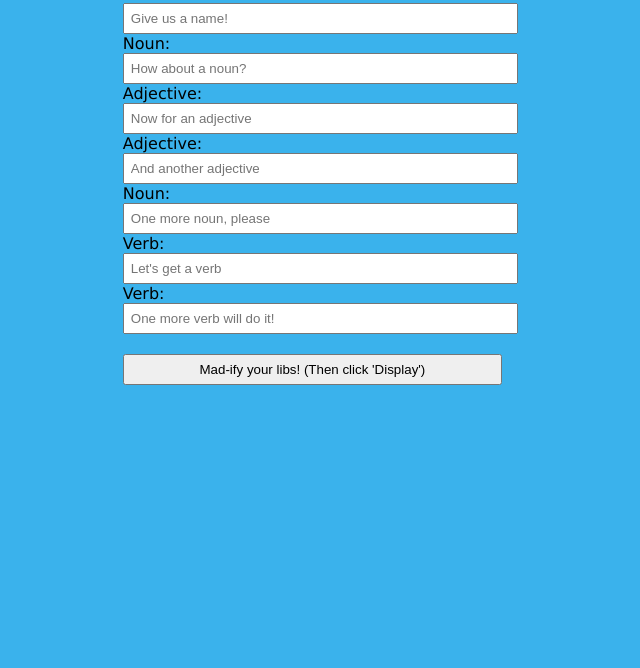
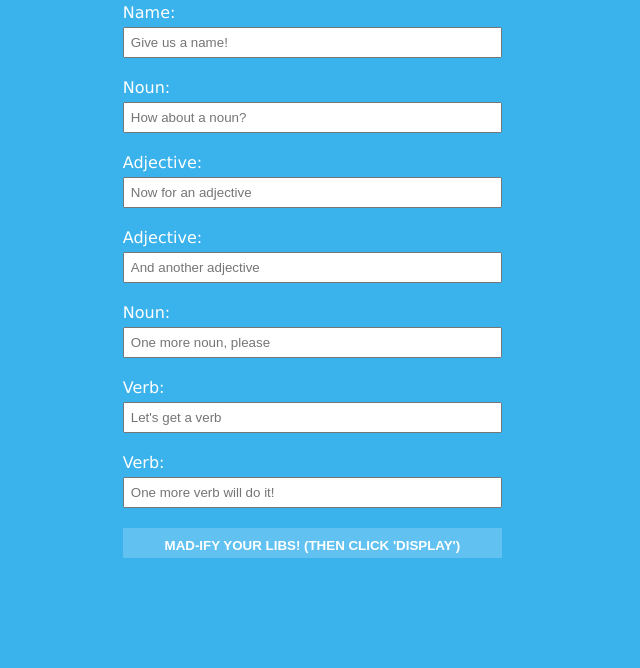
Before and after one commit to msandula12/labFifteen, a plain HTML site: page index.html in a window 1280 px wide. Shown: the part 132-800 px from the top of the page, without its empty margins (138-778 px from the left). Drawn offline with Linux system fonts and the light colour scheme.

Commit message:
Styled the button on the input page

```diff
--- a/styles.css
+++ b/styles.css
@@ -2,13 +2,14 @@
 body {
   background: #3ab2ec;
   font-family: Verdana;
+  color: #fff;
 }
 .container {
   width: 60%;
   margin: 0 auto;
 }
 h1 {
-  color: #fff;
+  font-size: 2.5em;
 }
 a {
   text-decoration: none;
@@ -24,12 +25,27 @@ a:hover {
 /* input page */
 input {
   display: block;
+  margin-top: 5px;
+  margin-bottom: 20px;
   width: 50%;
   padding: 6px;
+  box-sizing: border-box;
+  -moz-box-sizing: border-box;
+  -webkit-box-sizing: border-box;
 }
 button {
-  margin-top: 20px;
+  margin-bottom: 20px;
   width: 50%;
-  padding: 6px;
+  height: 30px;
+  padding: 10px;
+  background: #61c1f0;
+  border: none;
+  text-transform: uppercase;
+  font-weight: bold;
+  color: #fff;
+}
+button:hover {
+  background: #89d1f4;
+  cursor: pointer;
 }
 /* display page */
```
Also changed, not shown: 1 other file.
